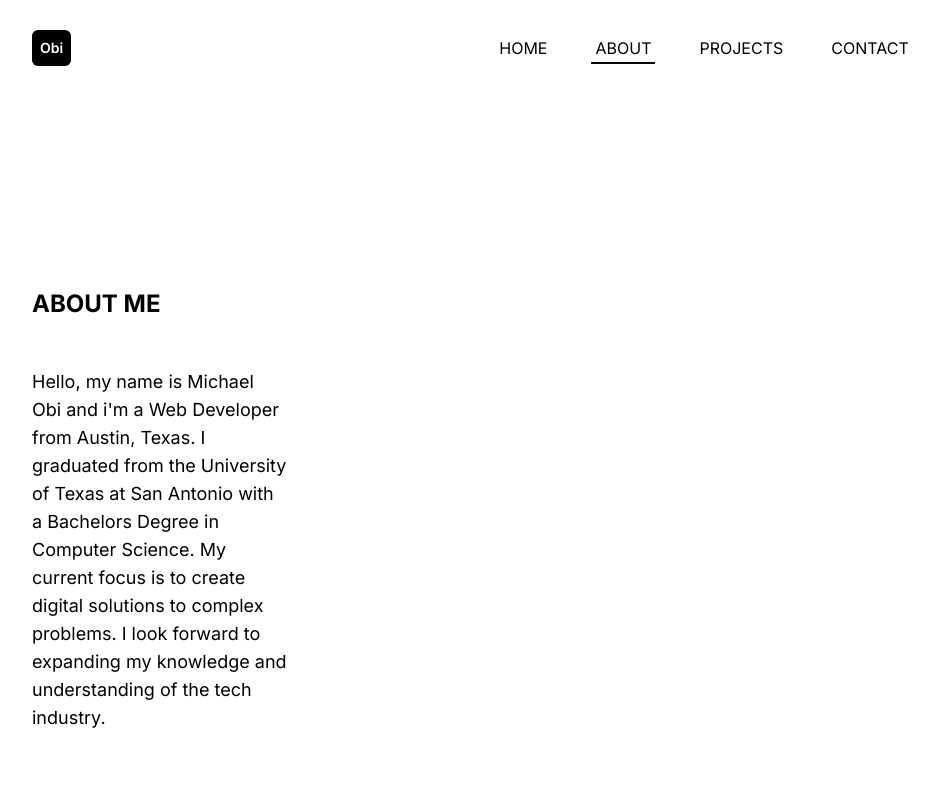
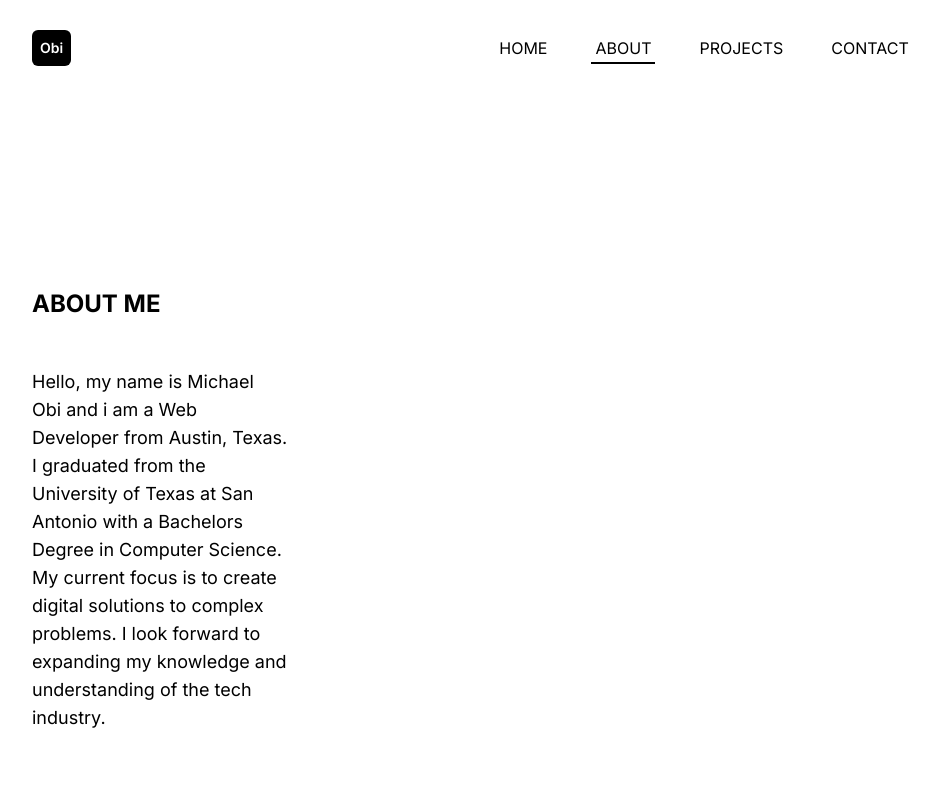
Before and after one commit to theMichaelObi/obi-portfolio, a Next.js app: page /about in a window 1280 px wide. Shown: the top 800 px of the page, without its empty margins (160-1099 px from the left). Built offline with nearby package versions, Linux system fonts and the light colour scheme.

Commit message:
changed about page

```diff
--- a/src/pages/about.js
+++ b/src/pages/about.js
@@ -18,7 +18,7 @@ const AboutPage = () => {
                 <h1 className="font-bold text-2xl">ABOUT ME</h1>
                 { /* BIOGRAPHY DESCRIPTION */}
                 <p className="text-md lg:text-lg">
-                  Hello, my name is Michael Obi and i'm a Web Developer from Austin, Texas. I
+                  Hello, my name is Michael Obi and i am a Web Developer from Austin, Texas. I
                   graduated from the University of Texas at San Antonio with a Bachelors Degree
                   in Computer Science. My current focus is to create digital solutions to complex
                   problems. I look forward to expanding my knowledge and understanding of the tech industry.
@@ -77,7 +77,7 @@ const AboutPage = () => {
         </Layout>
       </main>
     </>
-  );
-};
+  )
+}
 
 export default AboutPage;
```
